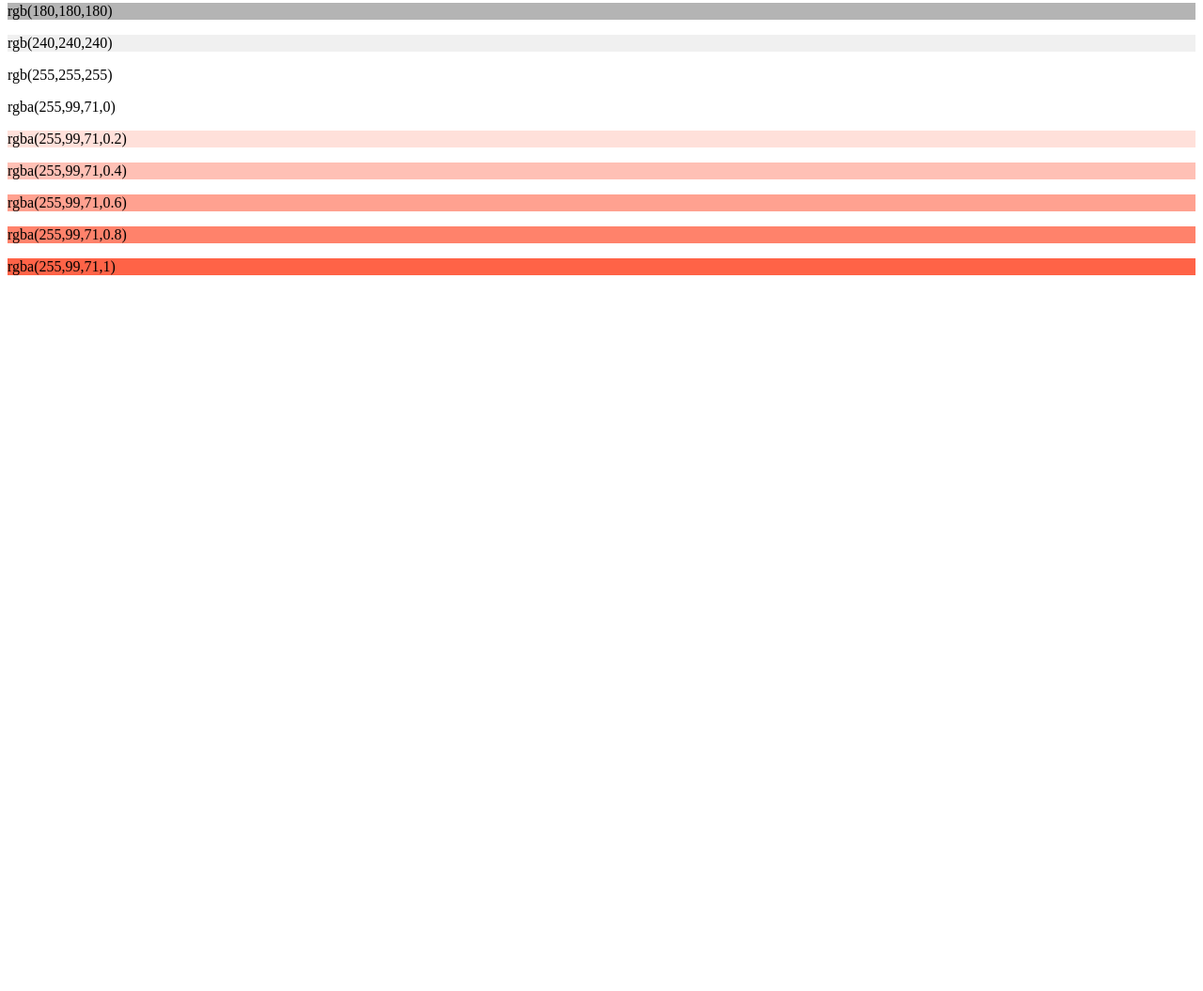
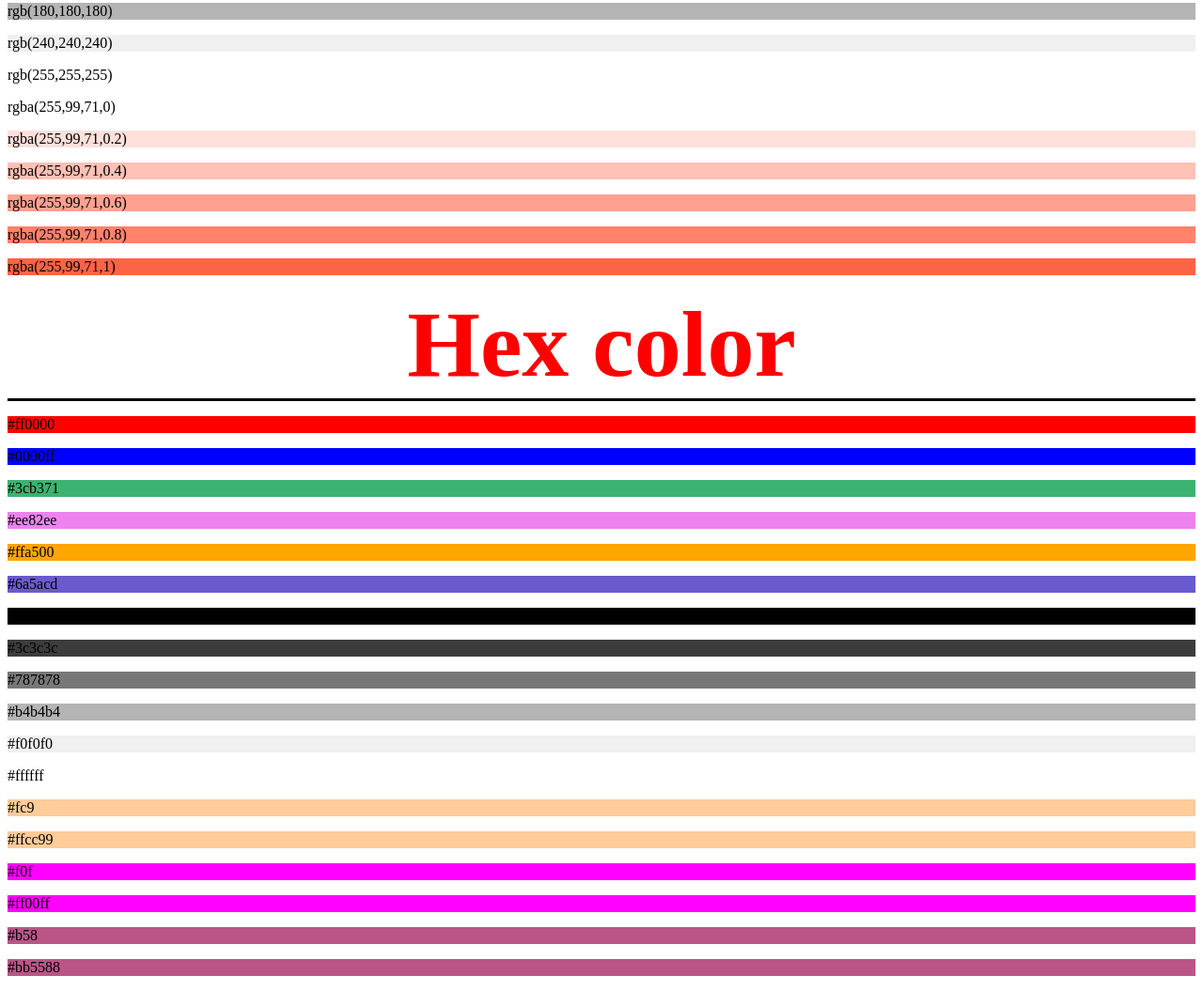
Before and after one commit to godtaehee/WEB, a plain HTML site: page cssTrain.html in a window 1280 px wide. Shown: the part 1775-2830 px from the top of the page at 94% size. Before the commit the page ends 2084 px from the top, so only its background shows below. Drawn offline with Linux system fonts and the light colour scheme; files that its build step writes are made by us from their sources.

Commit message:
Update cssTrain.html

```diff
--- a/cssTrain.html
+++ b/cssTrain.html
@@ -57,6 +57,30 @@
     <p style="background-color: rgba(255,99,71,0.8)">rgba(255,99,71,0.8)</p>
     <p style="background-color: rgba(255,99,71,1)">rgba(255,99,71,1)</p>
 
+    <h1 style="color: red">Hex color</h1>
+
+    <p style="background-color: #ff0000">#ff0000</p>
+    <p style="background-color: #0000ff;">#0000ff</p>
+    <p style="background-color: #3cb371">#3cb371</p>
+    <p style="background-color: #ee82ee">#ee82ee</p>
+    <p style="background-color: #ffa500">#ffa500</p>
+    <p style="background-color: #6a5acd">#6a5acd</p>
+
+    <p style="background-color: #000000">#000000</p>
+    <p style="background-color: #3c3c3c">#3c3c3c</p>
+    <p style="background-color: #787878">#787878</p>
+    <p style="background-color: #b4b4b4">#b4b4b4</p>
+    <p style="background-color: #f0f0f0">#f0f0f0</p>
+    <p style="background-color: #ffffff;">#ffffff</p>
+
+    <p style="background-color: #fc9">#fc9</p>
+    <p style="background-color: #ffcc99">#ffcc99</p>
+    <p style="background-color: #f0f">#f0f</p>
+    <p style="background-color: #ff00ff">#ff00ff</p>
+    <p style="background-color: #b58">#b58</p>
+    <p style="background-color: #bb5588">#bb5588</p>
+
+
 
 
 </body>
```
